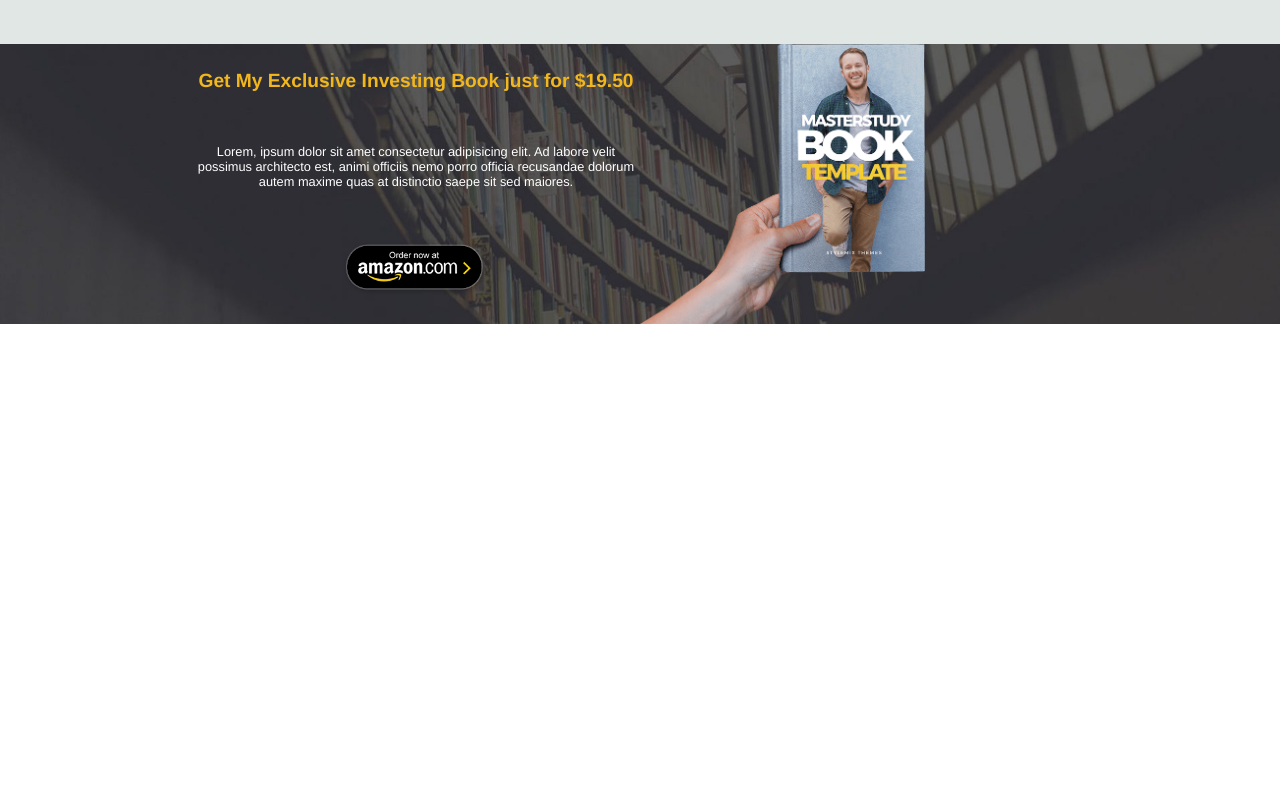
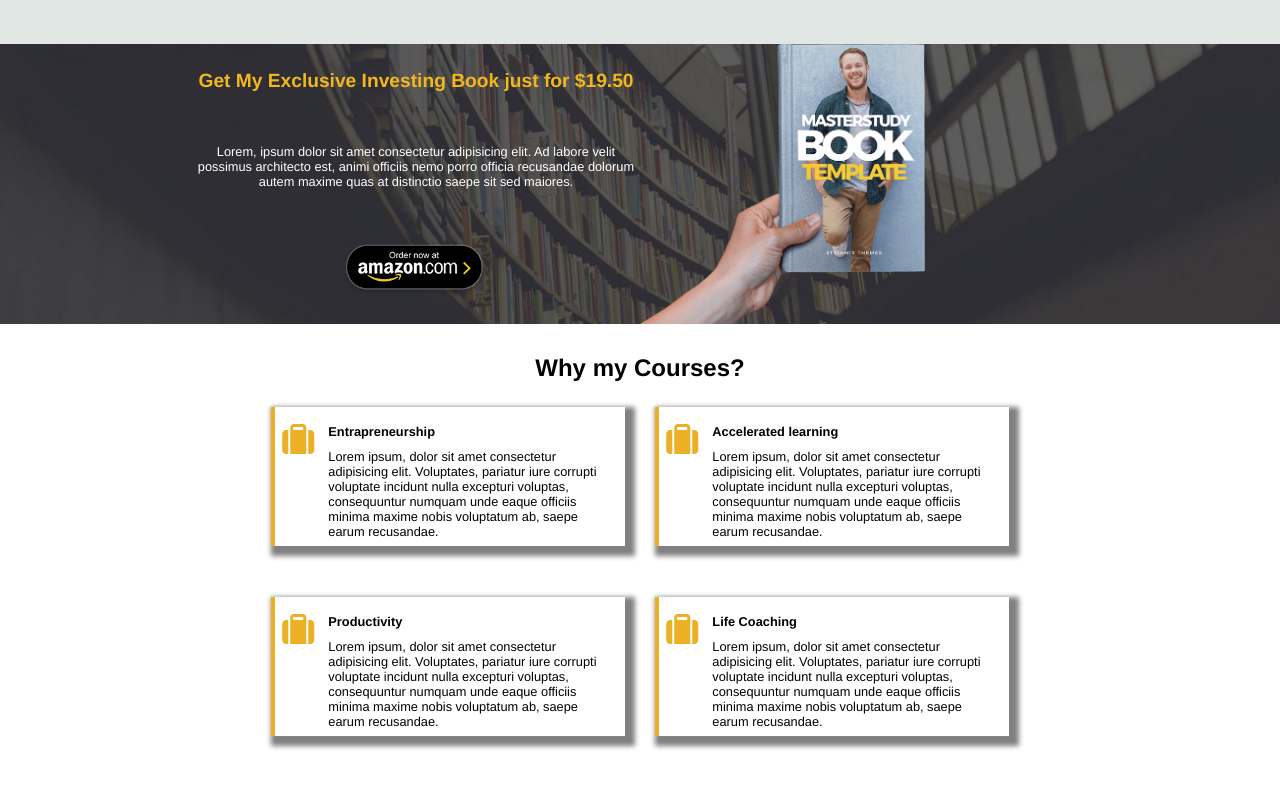
Before and after one commit to AndreaDeCeglia/proj-html-vuejs, a Vue app: page / in a window 1280 px wide. Shown: the part 1859-2646 px from the top of the page. Before the commit the page ends 2183 px from the top, so only its background shows below. Built offline with nearby package versions, Linux system fonts and the light colour scheme.

Commit message:
why my courses section done

```diff
--- a/public/index.html
+++ b/public/index.html
@@ -6,6 +6,10 @@
     <meta name="viewport" content="width=device-width,initial-scale=1.0">
     <link rel="icon" href="<%= BASE_URL %>favicon.ico">
     <title><%= htmlWebpackPlugin.options.title %></title>
+
+    <!-- Font Awesom cdn -->
+    <link rel="stylesheet" href="https://cdnjs.cloudflare.com/ajax/libs/font-awesome/6.2.0/css/all.min.css">
+
   </head>
   <body>
     <noscript>
--- a/src/App.vue
+++ b/src/App.vue
@@ -12,6 +12,7 @@
     <!-- MainComp -->
     <MainComp
       :newCoursesArray="newCoursesArray"
+      :whyArray="whyArray"
     />
 
     <!-- FooterComp -->
@@ -129,7 +130,7 @@ export default {
       ],
 
       //whyMyCoursesArray with courses' specificies
-      whyMyCoursesArray: [
+      whyArray: [
         {
           logo: 'fa-regular fa-thumbs-up',
           skill: 'Entrapreneurship',
--- a/src/components/MainComp.vue
+++ b/src/components/MainComp.vue
@@ -97,21 +97,41 @@
 
       </section>
       <!-- get my book closure -->
+
+      <!-- why my courses section -->
+      <section id="whyMyCourses" class="padding30-0">
+        <div class="container-60">
+            <h2>
+                Why my Courses?
+            </h2>
+            <div class="flex-row wrap">
+                <WhyCard
+                    v-for="(element, index) in whyArray"
+                    :key="index"
+                    :singleWhy="element"
+                />
+            </div>
+        </div>
+      </section>
+      <!-- why my courses closure -->
     </main>
 </template>
 
 <script>
 import DiscountComp from './DiscountComp.vue'
 import NewCourseCard from './NewCourseCard.vue'
+import WhyCard from './WhyCard.vue'
 
 export default {
     name: 'MainComp',
     props: {
       newCoursesArray: Array,
+      whyArray: Array,
     },
     components: {
         DiscountComp,
         NewCourseCard,
+        WhyCard,
     },
 }
 </script>
--- /dev/null
+++ b/src/components/WhyCard.vue
@@ -0,0 +1,47 @@
+<template>
+  <div id="WhyCard" class="padding-2 basis-50 txt-left margin10-0">
+    <div class="flex-row">
+        <div id="iconSpot" class="padding-2 margin10-0">
+            <i class="fa-solid fa-suitcase"></i>
+        </div>
+        <div id="specificies" class="padding-2">
+            <h4 class="margin10-0">
+                {{ singleWhy.skill }}
+            </h4>
+            <p>
+                {{ singleWhy.explanation }}
+            </p>
+        </div>
+    </div>
+  </div>
+</template>
+
+<script>
+export default {
+    name: 'WhyCard',
+    props: {
+        singleWhy: Object,
+    },
+}
+</script>
+
+<style scoped lang="scss">
+
+@import './../assets/css/utility.scss';
+
+#WhyCard{
+    div.flex-row{
+        border-left: 4px solid #EBB024;
+        font-size: .8rem;
+        box-shadow: 5px 5px 5px 5px grey;
+
+        #iconSpot{
+            i{
+                font-size: 2rem;
+                color: #EBB024;
+            }
+        }
+    };
+}
+
+</style>
```
